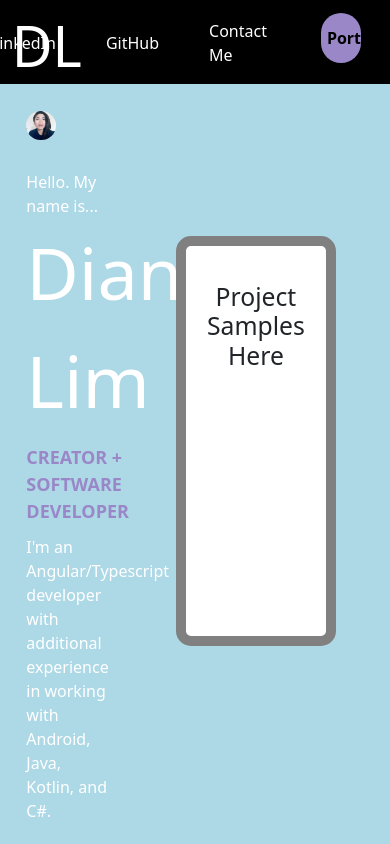
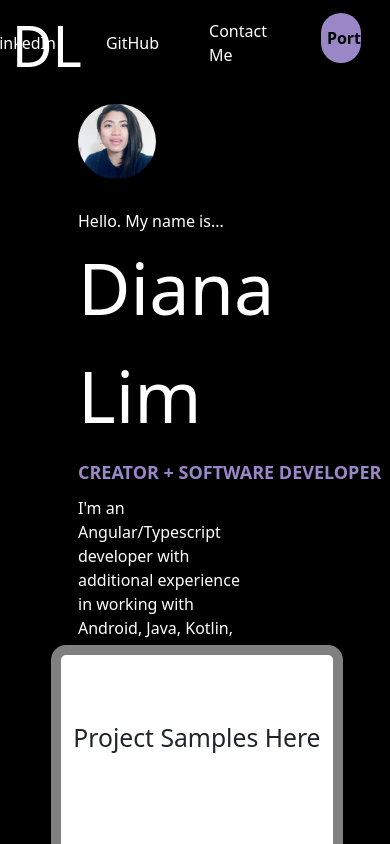
Before and after one commit to diana-lim/new-portfolio, an Angular app in the folder dianalim/: page / in a window 390 px wide. Shown: the top 844 px of the page. Built offline with nearby package versions, Linux system fonts and the light colour scheme.

Commit message:
Added experimental media queries to home page

```diff
--- a/dianalim/src/app/home/home.component.html
+++ b/dianalim/src/app/home/home.component.html
@@ -7,7 +7,7 @@
     <div class="left-name">Diana Lim</div>
     <div class="left-description">CREATOR + SOFTWARE DEVELOPER</div>
     <div class="left-item">I'm an Angular/Typescript developer with additional experience in working with Android, Java, Kotlin, and C#.</div>
-    <div class="left-button"><button><a href="mailto: lim.the.dev@gmail.com">Hire Me</a></button></div>
+    <div class="left-button"><button>Hire Me</button></div>
   </div>
   <div class="content-right">
     <div class="right-top"></div>
--- a/dianalim/src/app/home/home.component.scss
+++ b/dianalim/src/app/home/home.component.scss
@@ -10,7 +10,7 @@
 .content-left {
   grid-area: left;
   padding-top: 15%;
-  padding-left: 15%;
+  padding-left: 25%;
   color: white;
 }
 
@@ -72,8 +72,56 @@ h2 {
   text-align: center;
 }
 
-@media only screen and (max-width: 1400px) {
+// @media only screen and (max-width: 1400px) {
+//   .content-container {
+//     background-color: ;
+//   }
+// }
+
+@media only screen and (max-width: 1000px) {
   .content-container {
-    background-color: lightblue;
+    height: 120vh;
+    display: grid;
+    grid-template-columns: 100%;
+    grid-template-rows: 55% 45%;
+    grid-template-areas: "left" "right";
+  }
+
+  .content-left {
+    grid-area: left;
+    padding-top: 5%;
+    padding-left: 20%;
+    color: white;
+  }
+
+  .content-right {
+    grid-area: right;
+    height: 45vh;
+    display: grid;
+    grid-template-rows: 1% 98% 1%;
+    grid-template-columns: 100%;
+    grid-template-areas: "top"
+    "middle"
+    "bottom";
+  }
+
+  .showcase-container {
+    margin-left: 13%;;
+    width: 75%;
+    height: 90%;
+    background-color: white;
+    border-radius: 15px;
+    border: 10px solid gray;
+  }
+
+  h2 {
+    padding-top: 25%;
+    text-align: center;
+  }
+
+  img {
+    width: 25%;
+    margin-bottom: 30px;
+    border-radius: 90px;
   }
 }
```
